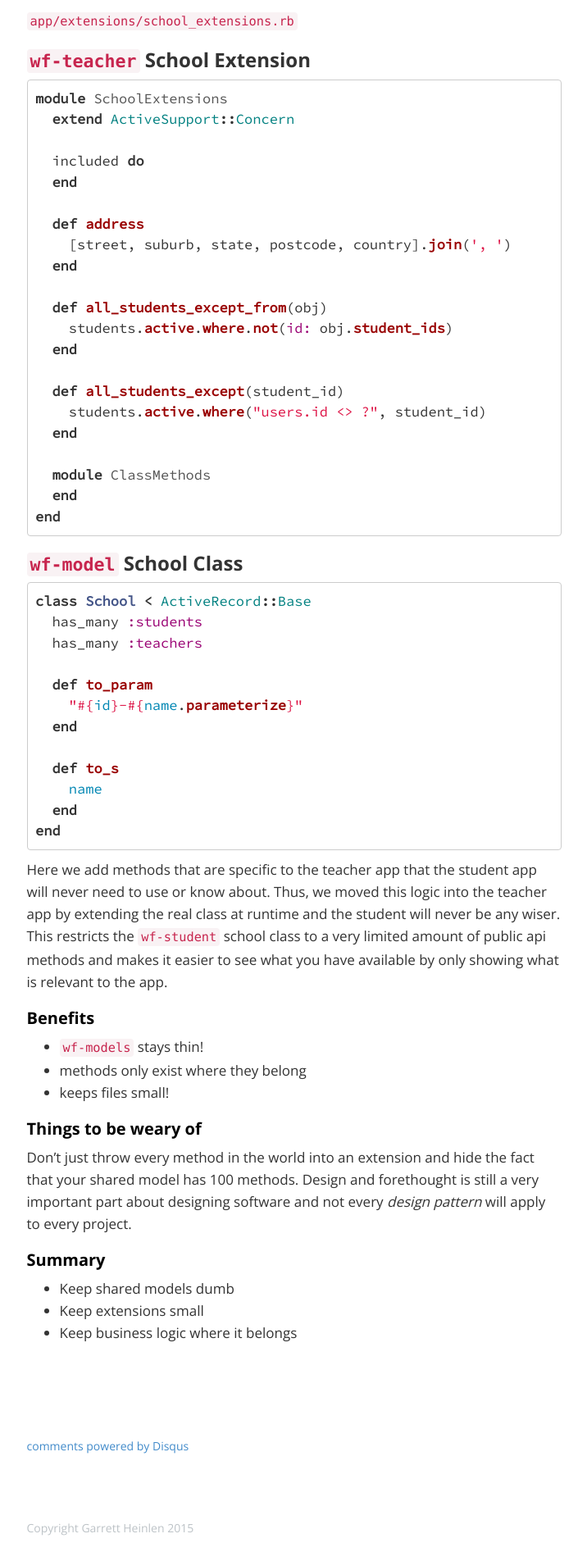
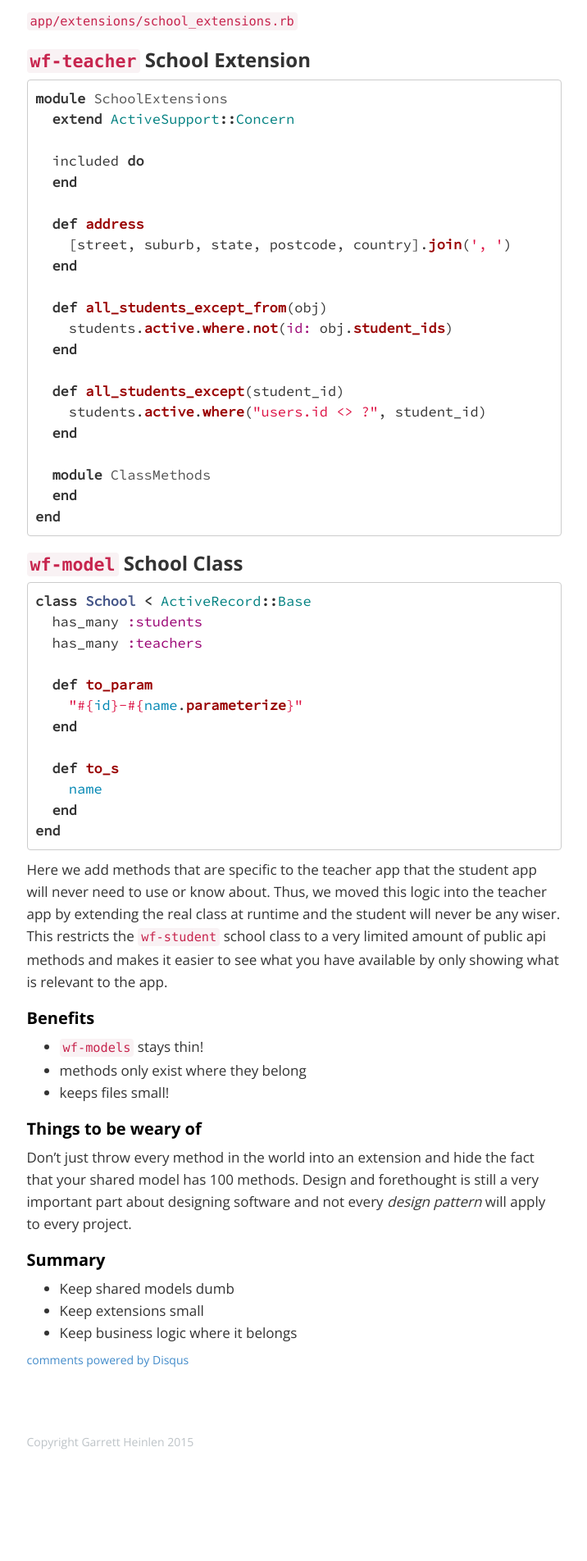
Before and after one commit to gogogarrett/gogogarrett.github.io, a Jekyll site: the page built from _posts/2014-05-31-extensions.markdown, in a window 1280 px wide. Shown: the part 1852-3756 px from the top of the page at 82% size, without its empty margins (330-1046 px from the left). Built offline with Jekyll 4.4.1, drawn with Linux system fonts in a browser that asks for light colours; nearby versions of some CDN libraries; Markdown is read by kramdown in place of the engine named in the settings; comment, search, counter and statistics services are not loaded; after the commit the page ends 3651 px from its top, so only the background shows below that.

Commit message:
removing ads from blog, im a tool

```diff
--- a/_layouts/post.html
+++ b/_layouts/post.html
@@ -26,18 +26,6 @@
       </article>
 
       <section class="comments">
-        <div class="ad">
-          <script async src="//pagead2.googlesyndication.com/pagead/js/adsbygoogle.js"></script>
-          <!-- blog ad -->
-          <ins class="adsbygoogle"
-          style="display:inline-block;width:320px;height:100px"
-          data-ad-client="ca-pub-8450025764709490"
-          data-ad-slot="6706496631"></ins>
-          <script>
-            (adsbygoogle = window.adsbygoogle || []).push({});
-          </script>
-        </div>
-
         <div id="disqus_thread"></div>
         <script type="text/javascript">
         /* * * CONFIGURATION VARIABLES: EDIT BEFORE PASTING INTO YOUR WEBPAGE * * */
```
